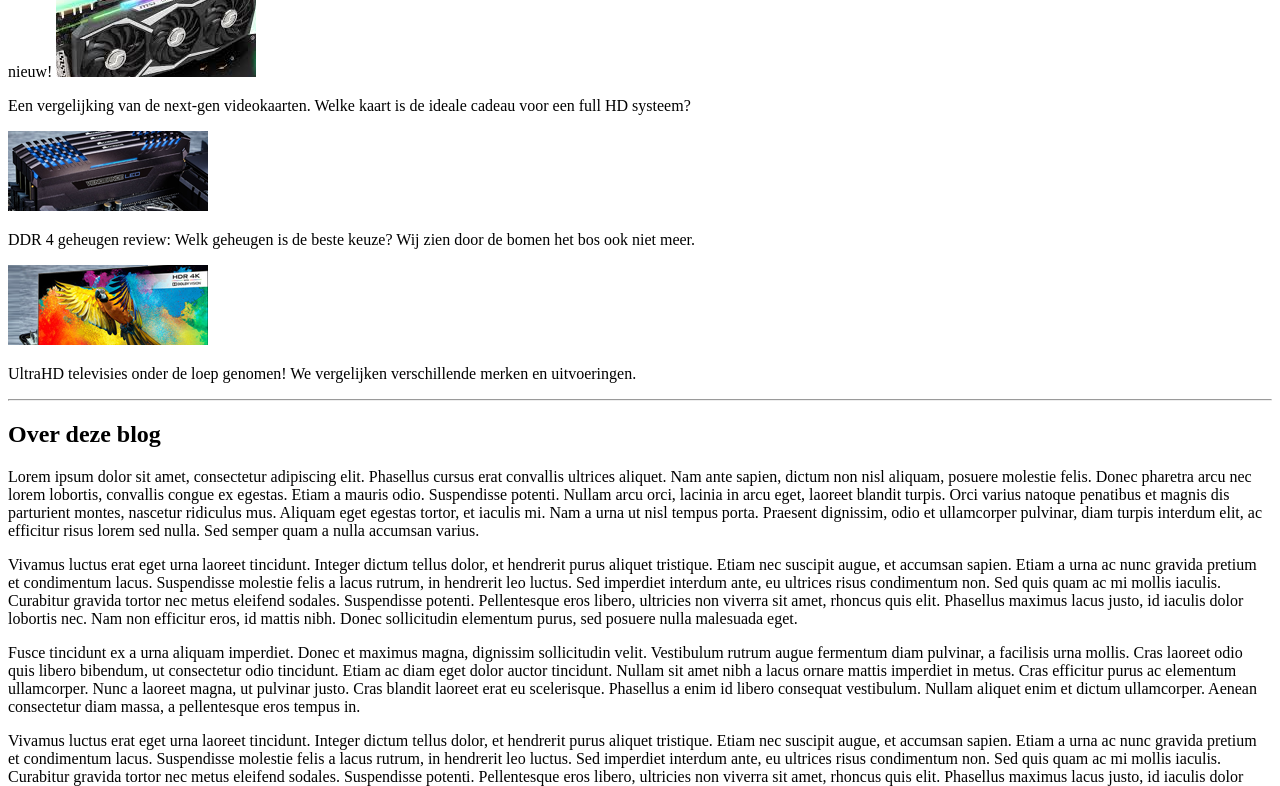
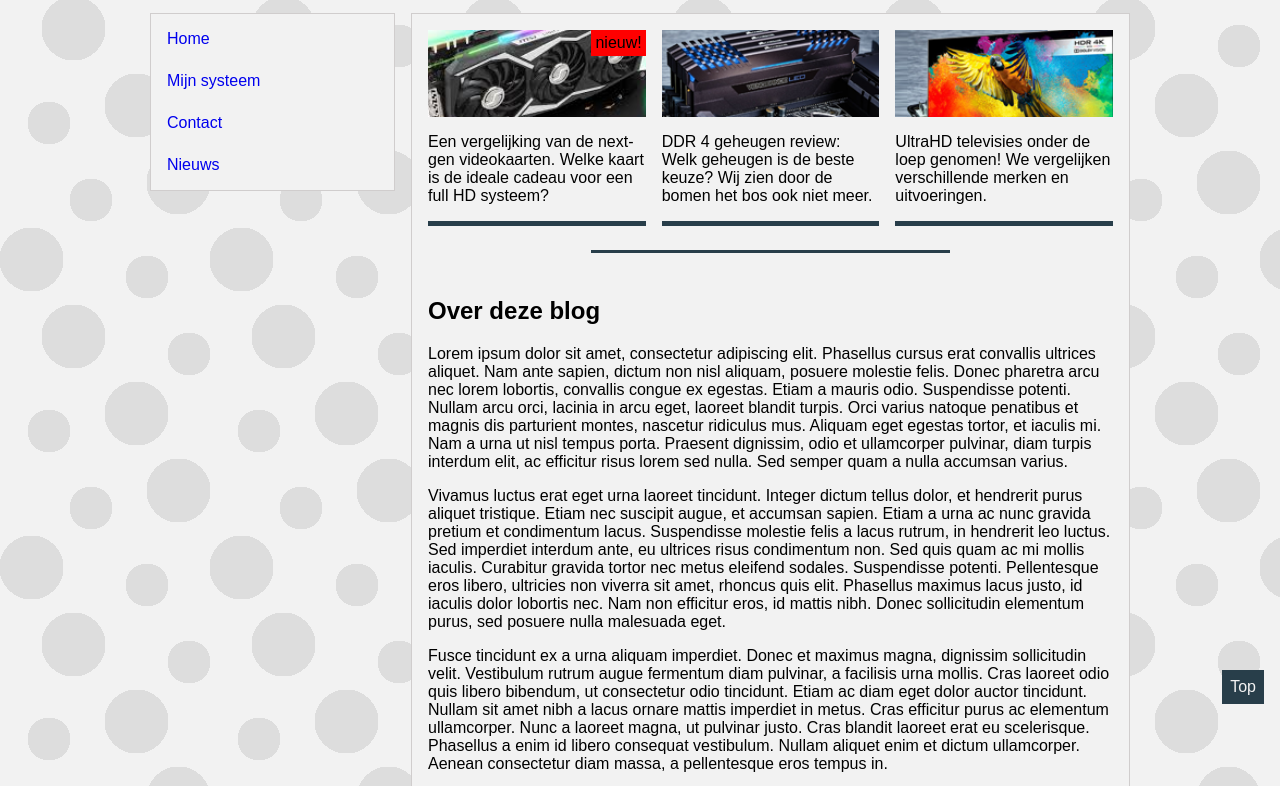
Before and after one commit to DavyDriesenPXL/WebEssentials, a plain HTML site: page Projects/Week_Herfstvakantie/Positionering/assets/oef2/index.html in a window 1280 px wide. Shown: the part 80-866 px from the top of the page. Drawn offline with Linux system fonts and the light colour scheme.

Commit message:
Mijn techblog oefening

```diff
--- a/Projects/Week_Herfstvakantie/Positionering/assets/oef2/index.html
+++ b/Projects/Week_Herfstvakantie/Positionering/assets/oef2/index.html
@@ -1,13 +1,14 @@
-<!DOCTYPE html>
+<!doctype html>
 <html lang="nl">
   <head>
     <title>Mijn techblog</title>
+    <link rel="stylesheet" href="style.css" />
     <meta charset="UTF-8" />
   </head>
 
   <body>
     <header>
-      <h3>Mijn techblog</h3>
+      <h1>Mijn techblog</h1>
     </header>
     <main>
       <nav>
@@ -17,6 +18,7 @@
         <a href="#">Nieuws</a>
       </nav>
       <section id="content">
+        <section class="articles">
           <article>
             <span id="nieuw">nieuw!</span>
             <img src="assets/gpu.png" alt="GPU" />
@@ -39,81 +41,85 @@
               verschillende merken en uitvoeringen.
             </p>
           </article>
+        </section>
         <hr />
-        <h1>Over deze blog</h1>
+        <section id="blog">
+          <h2>Over deze blog</h2>
           <p>
             Lorem ipsum dolor sit amet, consectetur adipiscing elit. Phasellus
             cursus erat convallis ultrices aliquet. Nam ante sapien, dictum non
             nisl aliquam, posuere molestie felis. Donec pharetra arcu nec lorem
             lobortis, convallis congue ex egestas. Etiam a mauris odio.
             Suspendisse potenti. Nullam arcu orci, lacinia in arcu eget, laoreet
-          blandit turpis. Orci varius natoque penatibus et magnis dis parturient
-          montes, nascetur ridiculus mus. Aliquam eget egestas tortor, et
-          iaculis mi. Nam a urna ut nisl tempus porta. Praesent dignissim, odio
-          et ullamcorper pulvinar, diam turpis interdum elit, ac efficitur risus
-          lorem sed nulla. Sed semper quam a nulla accumsan varius.
+            blandit turpis. Orci varius natoque penatibus et magnis dis
+            parturient montes, nascetur ridiculus mus. Aliquam eget egestas
+            tortor, et iaculis mi. Nam a urna ut nisl tempus porta. Praesent
+            dignissim, odio et ullamcorper pulvinar, diam turpis interdum elit,
+            ac efficitur risus lorem sed nulla. Sed semper quam a nulla accumsan
+            varius.
           </p>
           <p>
-          Vivamus luctus erat eget urna laoreet tincidunt. Integer dictum tellus
-          dolor, et hendrerit purus aliquet tristique. Etiam nec suscipit augue,
-          et accumsan sapien. Etiam a urna ac nunc gravida pretium et
-          condimentum lacus. Suspendisse molestie felis a lacus rutrum, in
-          hendrerit leo luctus. Sed imperdiet interdum ante, eu ultrices risus
-          condimentum non. Sed quis quam ac mi mollis iaculis. Curabitur gravida
-          tortor nec metus eleifend sodales. Suspendisse potenti. Pellentesque
-          eros libero, ultricies non viverra sit amet, rhoncus quis elit.
-          Phasellus maximus lacus justo, id iaculis dolor lobortis nec. Nam non
-          efficitur eros, id mattis nibh. Donec sollicitudin elementum purus,
-          sed posuere nulla malesuada eget.
+            Vivamus luctus erat eget urna laoreet tincidunt. Integer dictum
+            tellus dolor, et hendrerit purus aliquet tristique. Etiam nec
+            suscipit augue, et accumsan sapien. Etiam a urna ac nunc gravida
+            pretium et condimentum lacus. Suspendisse molestie felis a lacus
+            rutrum, in hendrerit leo luctus. Sed imperdiet interdum ante, eu
+            ultrices risus condimentum non. Sed quis quam ac mi mollis iaculis.
+            Curabitur gravida tortor nec metus eleifend sodales. Suspendisse
+            potenti. Pellentesque eros libero, ultricies non viverra sit amet,
+            rhoncus quis elit. Phasellus maximus lacus justo, id iaculis dolor
+            lobortis nec. Nam non efficitur eros, id mattis nibh. Donec
+            sollicitudin elementum purus, sed posuere nulla malesuada eget.
           </p>
           <p>
             Fusce tincidunt ex a urna aliquam imperdiet. Donec et maximus magna,
             dignissim sollicitudin velit. Vestibulum rutrum augue fermentum diam
             pulvinar, a facilisis urna mollis. Cras laoreet odio quis libero
             bibendum, ut consectetur odio tincidunt. Etiam ac diam eget dolor
-          auctor tincidunt. Nullam sit amet nibh a lacus ornare mattis imperdiet
-          in metus. Cras efficitur purus ac elementum ullamcorper. Nunc a
-          laoreet magna, ut pulvinar justo. Cras blandit laoreet erat eu
-          scelerisque. Phasellus a enim id libero consequat vestibulum. Nullam
-          aliquet enim et dictum ullamcorper. Aenean consectetur diam massa, a
-          pellentesque eros tempus in.
+            auctor tincidunt. Nullam sit amet nibh a lacus ornare mattis
+            imperdiet in metus. Cras efficitur purus ac elementum ullamcorper.
+            Nunc a laoreet magna, ut pulvinar justo. Cras blandit laoreet erat
+            eu scelerisque. Phasellus a enim id libero consequat vestibulum.
+            Nullam aliquet enim et dictum ullamcorper. Aenean consectetur diam
+            massa, a pellentesque eros tempus in.
           </p>
           <p>
-          Vivamus luctus erat eget urna laoreet tincidunt. Integer dictum tellus
-          dolor, et hendrerit purus aliquet tristique. Etiam nec suscipit augue,
-          et accumsan sapien. Etiam a urna ac nunc gravida pretium et
-          condimentum lacus. Suspendisse molestie felis a lacus rutrum, in
-          hendrerit leo luctus. Sed imperdiet interdum ante, eu ultrices risus
-          condimentum non. Sed quis quam ac mi mollis iaculis. Curabitur gravida
-          tortor nec metus eleifend sodales. Suspendisse potenti. Pellentesque
-          eros libero, ultricies non viverra sit amet, rhoncus quis elit.
-          Phasellus maximus lacus justo, id iaculis dolor lobortis nec. Nam non
-          efficitur eros, id mattis nibh. Donec sollicitudin elementum purus,
-          sed posuere nulla malesuada eget.
+            Vivamus luctus erat eget urna laoreet tincidunt. Integer dictum
+            tellus dolor, et hendrerit purus aliquet tristique. Etiam nec
+            suscipit augue, et accumsan sapien. Etiam a urna ac nunc gravida
+            pretium et condimentum lacus. Suspendisse molestie felis a lacus
+            rutrum, in hendrerit leo luctus. Sed imperdiet interdum ante, eu
+            ultrices risus condimentum non. Sed quis quam ac mi mollis iaculis.
+            Curabitur gravida tortor nec metus eleifend sodales. Suspendisse
+            potenti. Pellentesque eros libero, ultricies non viverra sit amet,
+            rhoncus quis elit. Phasellus maximus lacus justo, id iaculis dolor
+            lobortis nec. Nam non efficitur eros, id mattis nibh. Donec
+            sollicitudin elementum purus, sed posuere nulla malesuada eget.
           </p>
           <p>
             Fusce tincidunt ex a urna aliquam imperdiet. Donec et maximus magna,
             dignissim sollicitudin velit. Vestibulum rutrum augue fermentum diam
             pulvinar, a facilisis urna mollis. Cras laoreet odio quis libero
             bibendum, ut consectetur odio tincidunt. Etiam ac diam eget dolor
-          auctor tincidunt. Nullam sit amet nibh a lacus ornare mattis imperdiet
-          in metus. Cras efficitur purus ac elementum ullamcorper. Nunc a
-          laoreet magna, ut pulvinar justo. Cras blandit laoreet erat eu
-          scelerisque. Phasellus a enim id libero consequat vestibulum. Nullam
-          aliquet enim et dictum ullamcorper. Aenean consectetur diam massa, a
-          pellentesque eros tempus in.
+            auctor tincidunt. Nullam sit amet nibh a lacus ornare mattis
+            imperdiet in metus. Cras efficitur purus ac elementum ullamcorper.
+            Nunc a laoreet magna, ut pulvinar justo. Cras blandit laoreet erat
+            eu scelerisque. Phasellus a enim id libero consequat vestibulum.
+            Nullam aliquet enim et dictum ullamcorper. Aenean consectetur diam
+            massa, a pellentesque eros tempus in.
           </p>
           <img id="mezelf" src="assets/gregory.png" alt="profielfoto" />
-        <h1>Over mij</h1>
+          <h2>Over mij</h2>
 
           <p>
             Mijn naam is <span>Gregory</span>. Ik ben een 21 jarige student uit
             Hasselt en studeer toegepaste informatica aan de
             <span>Hogeschool PXL</span>. Naast mijn passie voor programmeren en
             webdesign ben ik ook zeer vaak bezig met het opvolgen van de laatste
-          hardware technologieën en evoluties. Ik hou ervan om zelf computers in
-          elkaar te steken en om mijn kennis te delen met anderen!
+            hardware technologieën en evoluties. Ik hou ervan om zelf computers
+            in elkaar te steken en om mijn kennis te delen met anderen!
           </p>
+        </section>
       </section>
     </main>
     <div id="top"><a href="#">Top</a></div>
--- /dev/null
+++ b/Projects/Week_Herfstvakantie/Positionering/assets/oef2/style.css
@@ -0,0 +1,103 @@
+* {
+  box-sizing: border-box;
+  font-family: Arial, Helvetica, sans-serif;
+}
+
+main {
+  display: flex;
+  margin-top: 1rem;
+  gap: 1rem;
+}
+
+header {
+  background-color: #283e4a;
+  padding: 1rem;
+}
+
+body {
+  width: 980px;
+  margin: 0.5rem auto;
+  background-image: url("./assets/bgimage.png");
+  background-blend-mode: multiply;
+  background-color: #f2f2f2;
+}
+
+h1 {
+  margin: 0;
+  color: #f2f2f2;
+}
+
+nav {
+  display: flex;
+  flex-direction: column;
+  align-self: flex-start;
+  width: 25%;
+  padding: 1rem;
+  background-color: #f2f2f2;
+  gap: 1.5rem;
+  border: 1px solid #d0cdcd;
+}
+
+nav a {
+  text-decoration: none;
+}
+
+#content {
+  flex: 1;
+  background-color: #f2f2f2;
+  border: 1px solid #d0cdcd;
+}
+
+.articles {
+  display: flex;
+  gap: 1rem;
+  padding: 1rem;
+}
+
+article {
+  flex: 1;
+  position: relative;
+  border-bottom: 5px solid #283e4a;
+}
+
+article img {
+  display: block;
+  width: 100%;
+}
+
+#nieuw {
+  position: absolute;
+  background-color: red;
+  padding: 0.25rem;
+  top: 0;
+  right: 0;
+}
+
+hr {
+  width: 50%;
+  height: 3px;
+  background-color: #283e4a;
+  border: none;
+}
+
+#blog {
+  padding: 1rem;
+}
+
+#top {
+  position: fixed;
+  bottom: 1rem;
+  right: 1rem;
+  background-color: #283e4a;
+  padding: 0.5rem;
+}
+
+#top a {
+  text-decoration: none;
+  color: #f2f2f2;
+}
+
+#mezelf {
+  float: left;
+  padding: 0.5rem;
+}
```
Lines whose indentation alone changed are shown as unchanged.
